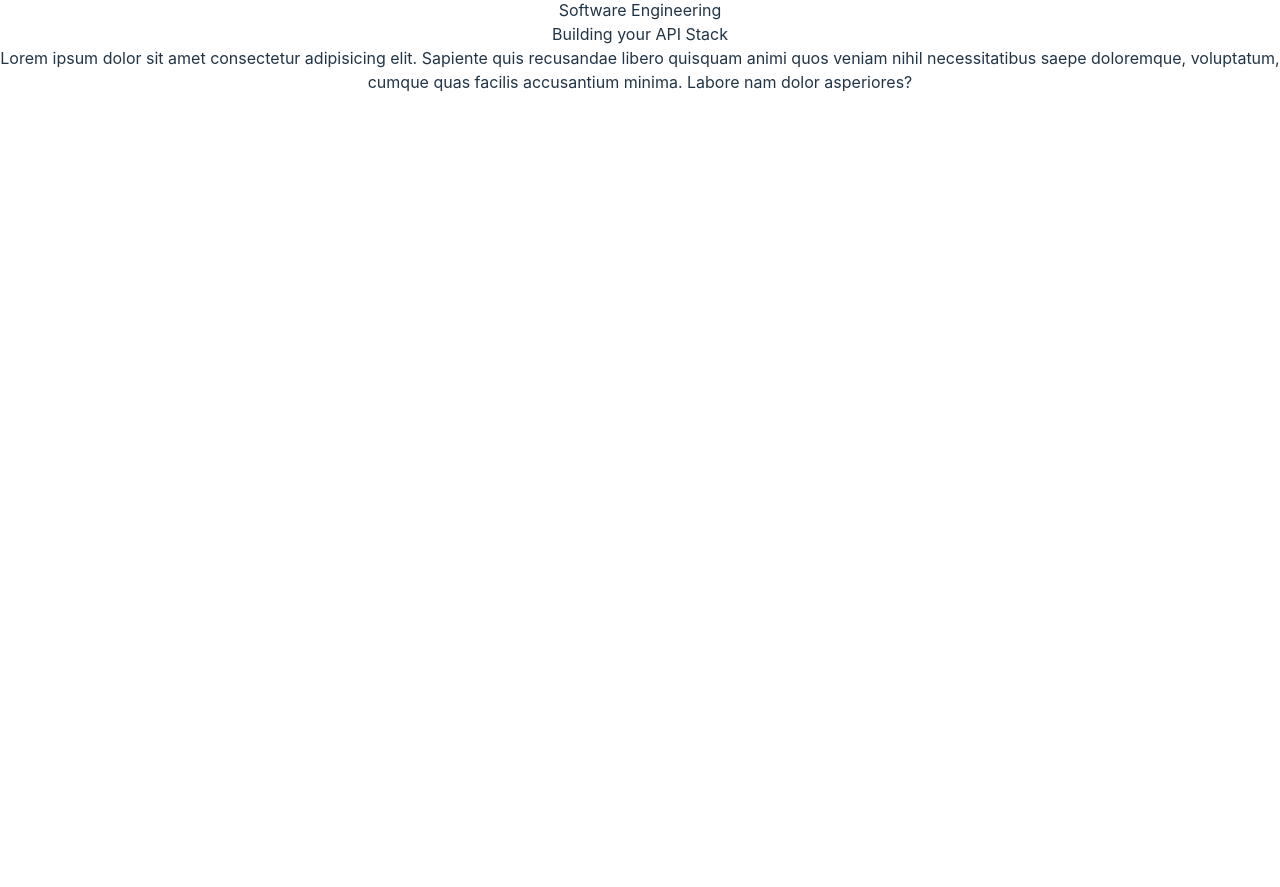
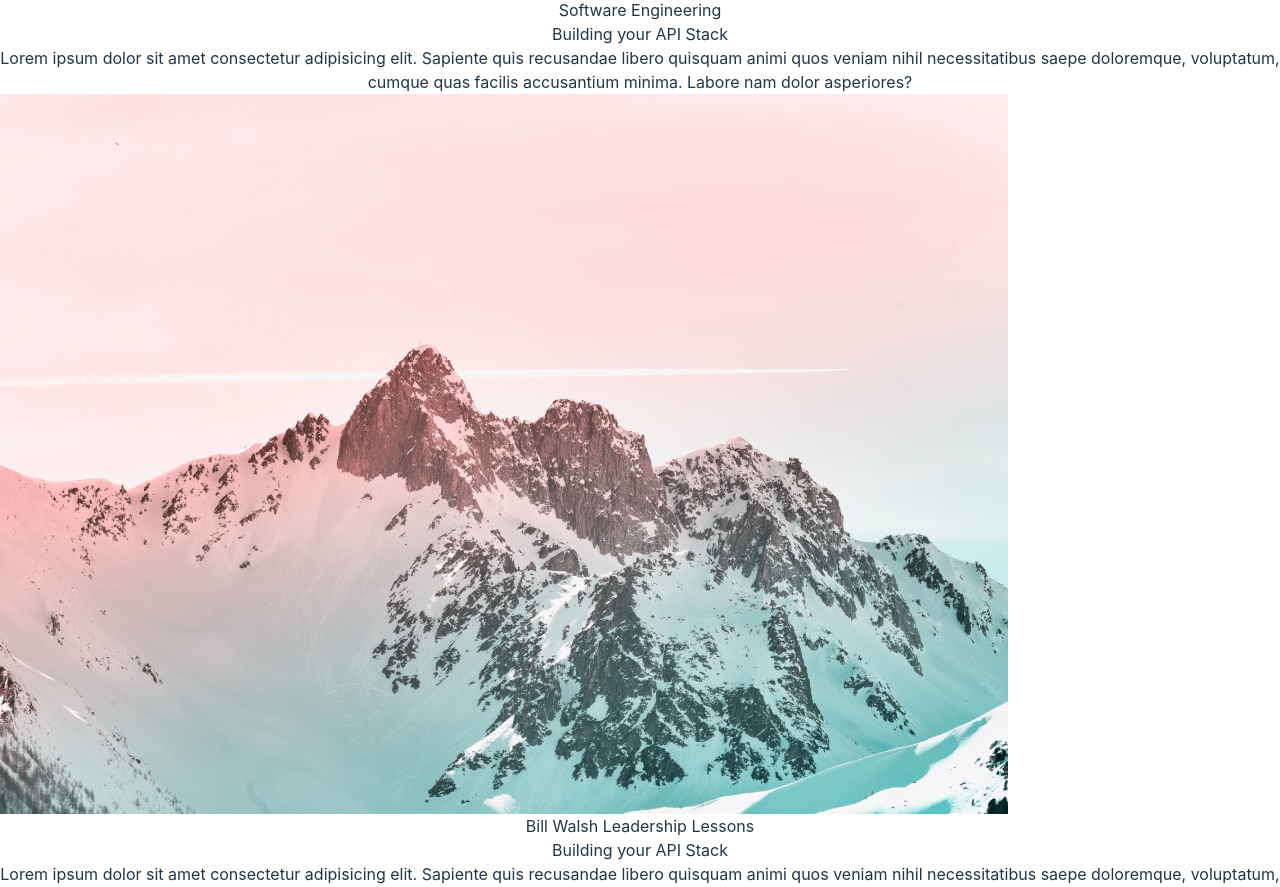
Before and after one commit to Ngumbutlar/Blog-website-1.1, a React (Vite) app: page / in a window 1280 px wide. Shown: the part 2909-3796 px from the top of the page. Before the commit the page ends 3003 px from the top, so only its background shows below. Built offline with nearby package versions, Linux system fonts and the light colour scheme.

Commit message:
Added Json file

```diff
--- a/package.json
+++ b/package.json
@@ -15,10 +15,13 @@
     "@mui/icons-material": "^5.15.15",
     "@mui/material": "^5.15.15",
     "axios": "^1.6.8",
+    "json": "^11.0.0",
+    "json-server": "^1.0.0-alpha.23",
     "react": "^18.2.0",
     "react-dom": "^18.2.0",
     "react-icons": "^5.0.1",
-    "react-router-dom": "^6.22.3"
+    "react-router-dom": "^6.22.3",
+    "server": "^1.0.39"
   },
   "devDependencies": {
     "@types/react": "^18.2.66",
--- a/src/data.js
+++ b/src/data.js
@@ -1,13 +1,20 @@
 import Thumbnail1 from './assets/images/image1.jpg'
 import Thumbnail2 from './assets/images/image2.jpg'
 import Thumbnail3 from './assets/images/image3.jpg'
+import Thumbnail4 from './assets/images/image4.jpg'
+import Thumbnail5 from './assets/images/image5.jpg'
+import Thumbnail6 from './assets/images/image6.jpg'
+import Thumbnail7 from './assets/images/image7.jpg'
+import Thumbnail8 from './assets/images/image8.jpg'
+import Thumbnail9 from './assets/images/image9.jpg'
+
 
 export const DUMMY_POSTS = [
     {
         id: '1',
         thumbnail: Thumbnail1,
         category: 'Design',
-        title: 'UX Reviewa Presentation',
+        title: 'UX Review Presentation',
         desc: 'Lorem ipsum dolor sit amet consectetur adipisicing elit. Sapiente quis recusandae libero quisquam animi quos veniam nihil necessitatibus saepe doloremque, voluptatum, cumque quas facilis accusantium minima. Labore nam dolor asperiores?',
         authorID: 3
       },
@@ -29,4 +36,59 @@ export const DUMMY_POSTS = [
         desc: 'Lorem ipsum dolor sit amet consectetur adipisicing elit. Sapiente quis recusandae libero quisquam animi quos veniam nihil necessitatibus saepe doloremque, voluptatum, cumque quas facilis accusantium minima. Labore nam dolor asperiores?',
         authorID: 2
       },
+      {
+        id: '4',
+        thumbnail: Thumbnail4,
+        category: 'Bill Walsh Leadership Lessons',
+        title: 'Building your API Stack',
+        desc: 'Lorem ipsum dolor sit amet consectetur adipisicing elit. Sapiente quis recusandae libero quisquam animi quos veniam nihil necessitatibus saepe doloremque, voluptatum, cumque quas facilis accusantium minima. Labore nam dolor asperiores?',
+        authorID: 2
+      },
+
+      {
+        id: '5',
+        thumbnail: Thumbnail5,
+        category: 'Bill Walsh Leadership Lessons',
+        title: 'Building your API Stack',
+        desc: 'Lorem ipsum dolor sit amet consectetur adipisicing elit. Sapiente quis recusandae libero quisquam animi quos veniam nihil necessitatibus saepe doloremque, voluptatum, cumque quas facilis accusantium minima. Labore nam dolor asperiores?',
+        authorID: 2
+      },
+
+      {
+        id: '6',
+        thumbnail: Thumbnail6,
+        category: 'Bill Walsh Leadership Lessons',
+        title: 'Building your API Stack',
+        desc: 'Lorem ipsum dolor sit amet consectetur adipisicing elit. Sapiente quis recusandae libero quisquam animi quos veniam nihil necessitatibus saepe doloremque, voluptatum, cumque quas facilis accusantium minima. Labore nam dolor asperiores?',
+        authorID: 2
+      },
+      {
+        id: '7',
+        thumbnail: Thumbnail7,
+        category: 'Bill Walsh Leadership Lessons',
+        title: 'Building your API Stack',
+        desc: 'Lorem ipsum dolor sit amet consectetur adipisicing elit. Sapiente quis recusandae libero quisquam animi quos veniam nihil necessitatibus saepe doloremque, voluptatum, cumque quas facilis accusantium minima. Labore nam dolor asperiores?',
+        authorID: 2
+      },
+      {
+        id: '8',
+        thumbnail: Thumbnail8,
+        category: 'Bill Walsh Leadership Lessons',
+        title: 'Building your API Stack',
+        desc: 'Lorem ipsum dolor sit amet consectetur adipisicing elit. Sapiente quis recusandae libero quisquam animi quos veniam nihil necessitatibus saepe doloremque, voluptatum, cumque quas facilis accusantium minima. Labore nam dolor asperiores?',
+        authorID: 2
+      },
+      {
+        id: '9',
+        thumbnail: Thumbnail9,
+        category: 'Bill Walsh Leadership Lessons',
+        title: 'Building your API Stack',
+        desc: 'Lorem ipsum dolor sit amet consectetur adipisicing elit. Sapiente quis recusandae libero quisquam animi quos veniam nihil necessitatibus saepe doloremque, voluptatum, cumque quas facilis accusantium minima. Labore nam dolor asperiores?',
+        authorID: 2
+      },
+
+
+
+
+
 ]
```
Also changed, not shown: src/data/blogs.json (added, +82 -0 lines), 1 other file (tests, documents, lock files or other folders).
